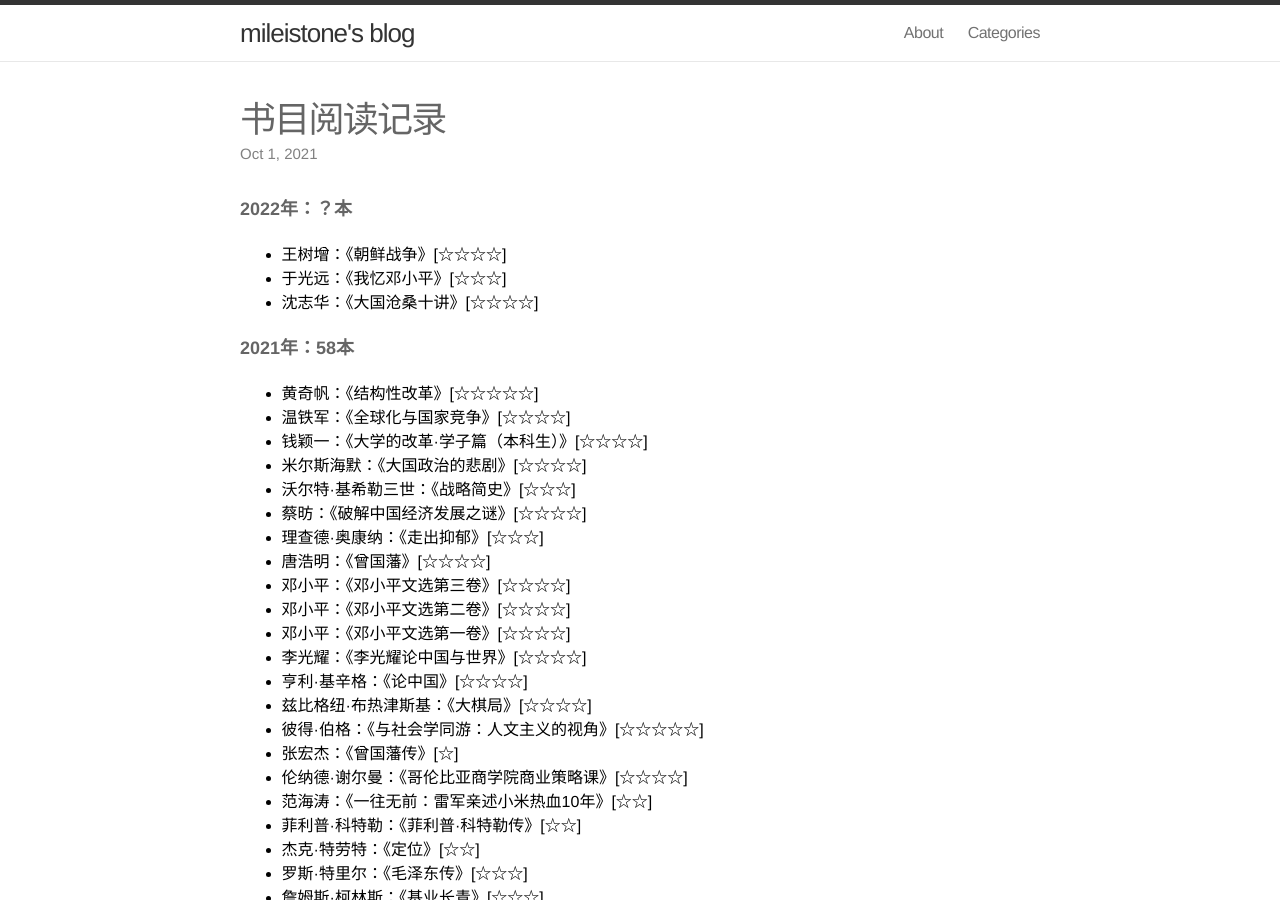
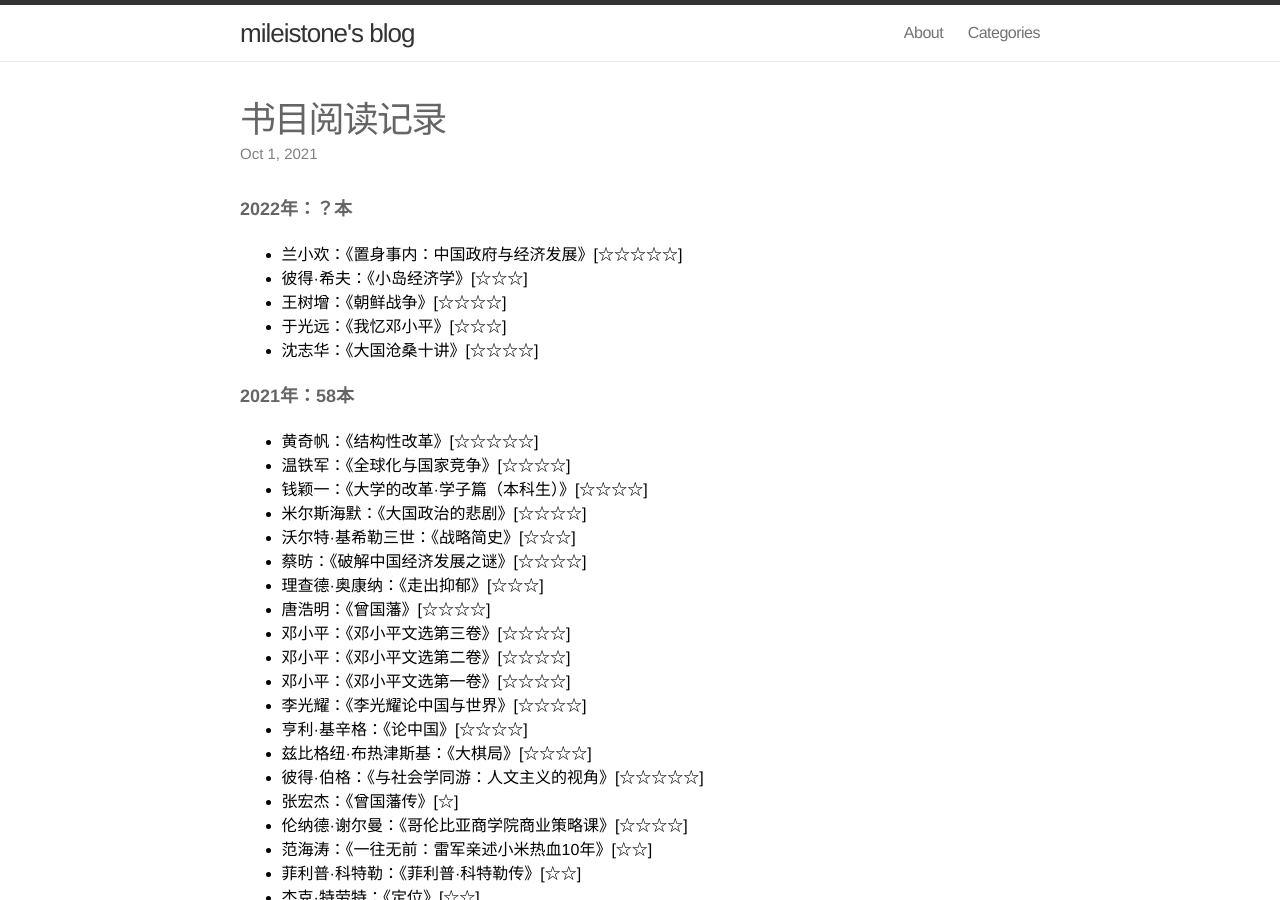
Before and after one commit to mileistone/mileistone.github.io, a Jekyll site: the page built from _posts/2021-10-01-books.md, in a window 1280 px wide and 900 px high. Built offline with Jekyll 4.4.1, drawn with Linux system fonts in a browser that asks for light colours.

Commit message:
Update 2021-10-01-books.md

```diff
--- a/_posts/2021-10-01-books.md
+++ b/_posts/2021-10-01-books.md
@@ -8,6 +8,8 @@ date: 2021-10-01 22:00:00
 ---
 
 ##### 2022年：？本
+- 兰小欢：《置身事内：中国政府与经济发展》[☆☆☆☆☆]
+- 彼得·希夫：《小岛经济学》[☆☆☆]
 - 王树增：《朝鲜战争》[☆☆☆☆]
 - 于光远：《我忆邓小平》[☆☆☆]
 - 沈志华：《大国沧桑十讲》[☆☆☆☆]
```
